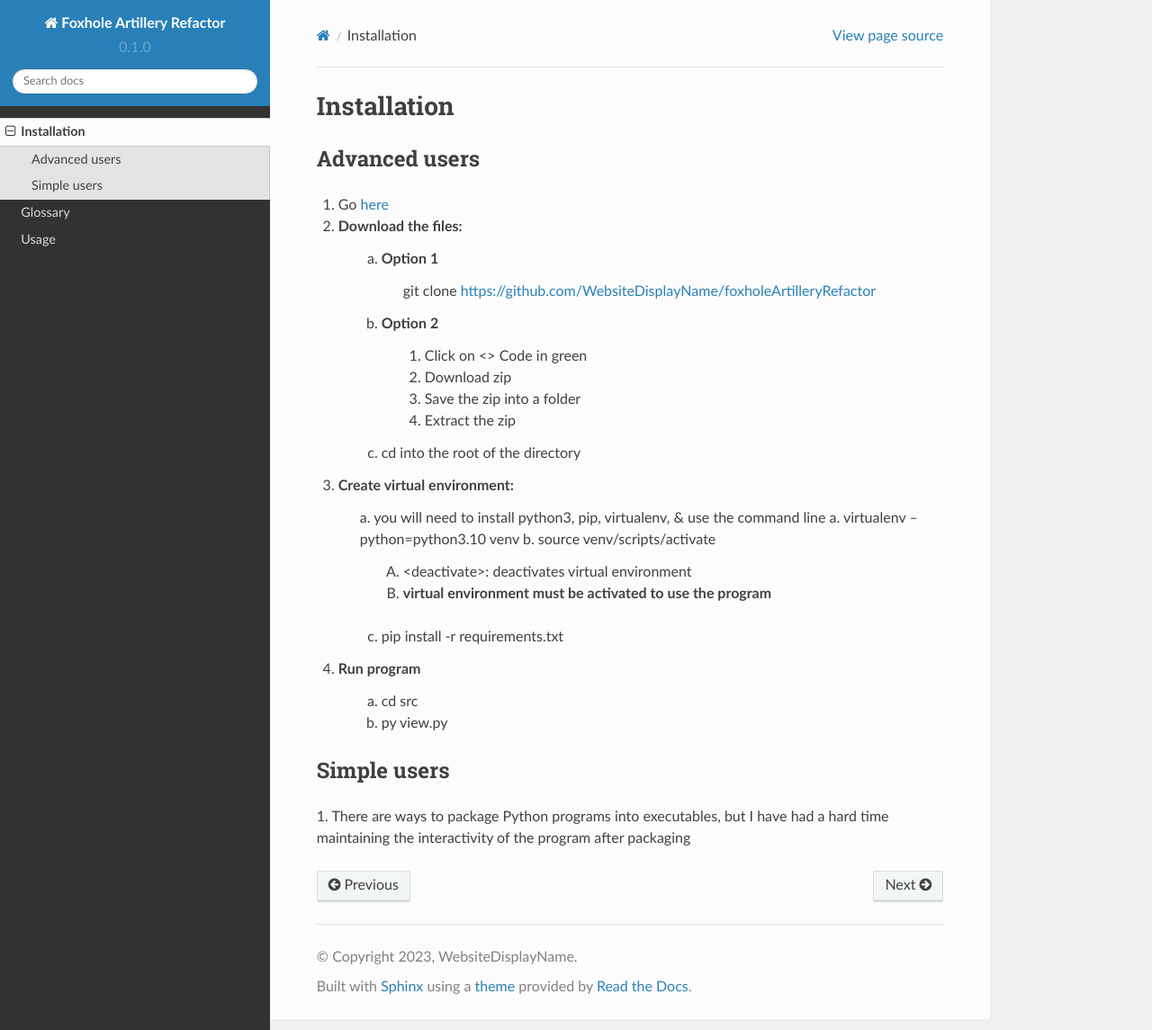
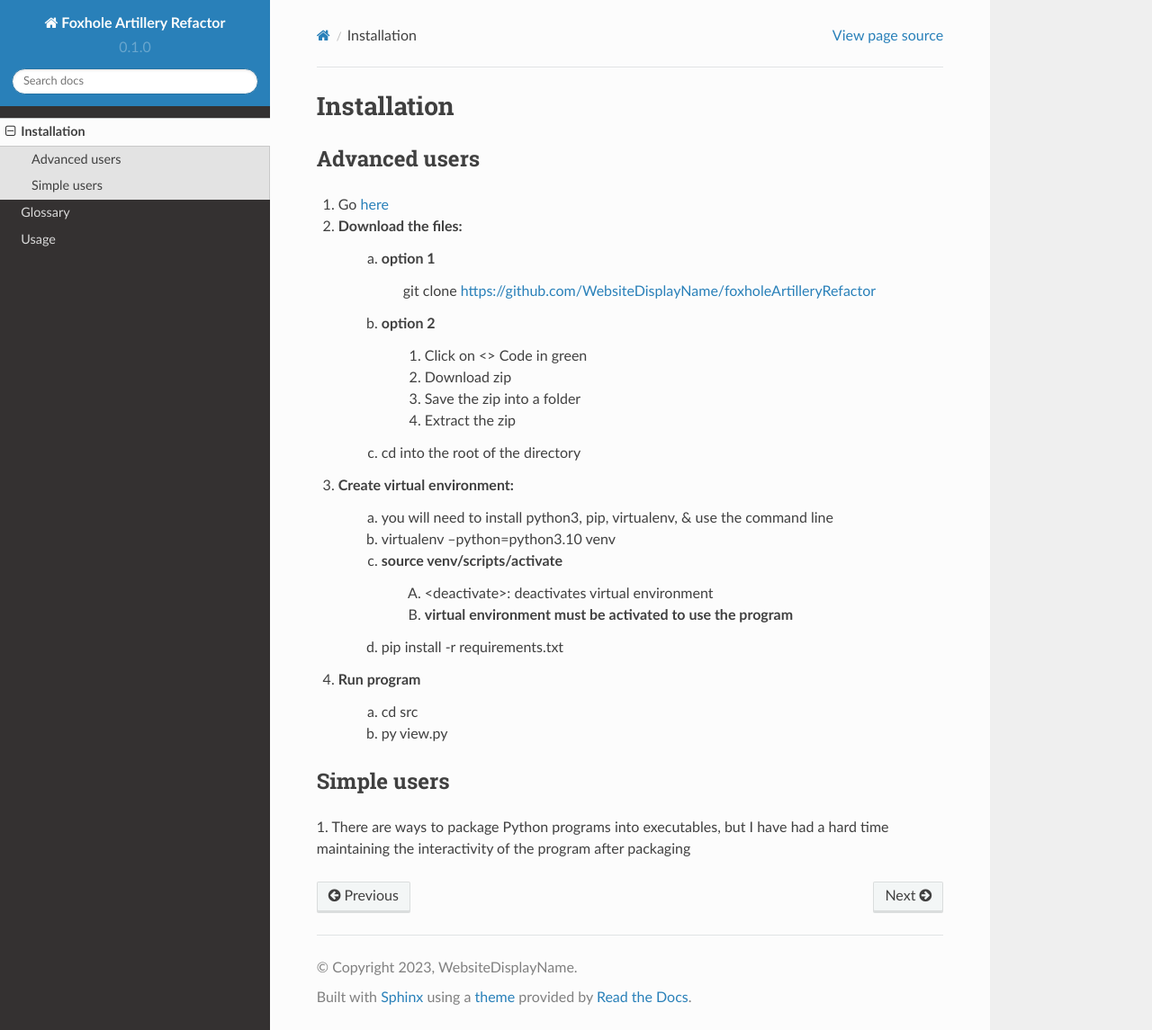
Before and after one commit to WebsiteDisplayName/foxholeArtilleryRefactor, a Sphinx documentation site: the page built from docs/source/installation.rst, in a window 1280 px wide and 1145 px high. Shown: the whole window at 90% size. Built offline with Sphinx 7.4.7 and the Read the Docs theme 2.0.0, drawn with Linux system fonts in a browser that asks for light colours.

```diff
--- a/docs/source/installation.rst
+++ b/docs/source/installation.rst
@@ -5,9 +5,9 @@
 --------------
 1. Go `here <https://github.com/WebsiteDisplayName/foxholeArtilleryRefactor/>`_
 2. Download the files:
-    a. Option 1
+    a. option 1
         git clone https://github.com/WebsiteDisplayName/foxholeArtilleryRefactor
-    b. Option 2
+    b. option 2
         1. Click on <> Code in green
         2. Download zip
         3. Save the zip into a folder
@@ -16,11 +16,11 @@
 
 3. Create virtual environment:
     a. you will need to install python3, pip, virtualenv, & use the command line
-    a. virtualenv --python=python3.10 venv
-    b. source venv/scripts/activate
+    b. virtualenv --python=python3.10 venv
+    c. source venv/scripts/activate
         A. <deactivate>: deactivates virtual environment
         B. **virtual environment must be activated to use the program**
-    c. pip install -r requirements.txt
+    d. pip install -r requirements.txt
 
 4. Run program
     a. cd src
```
